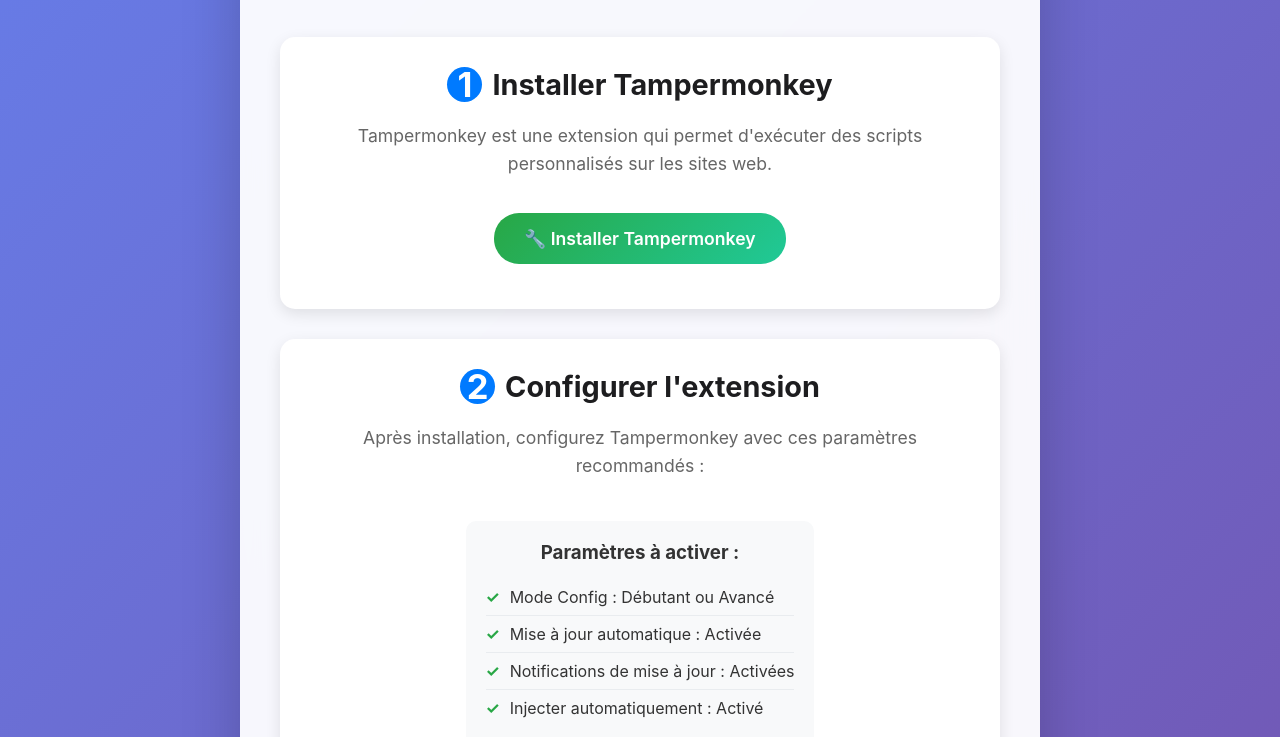
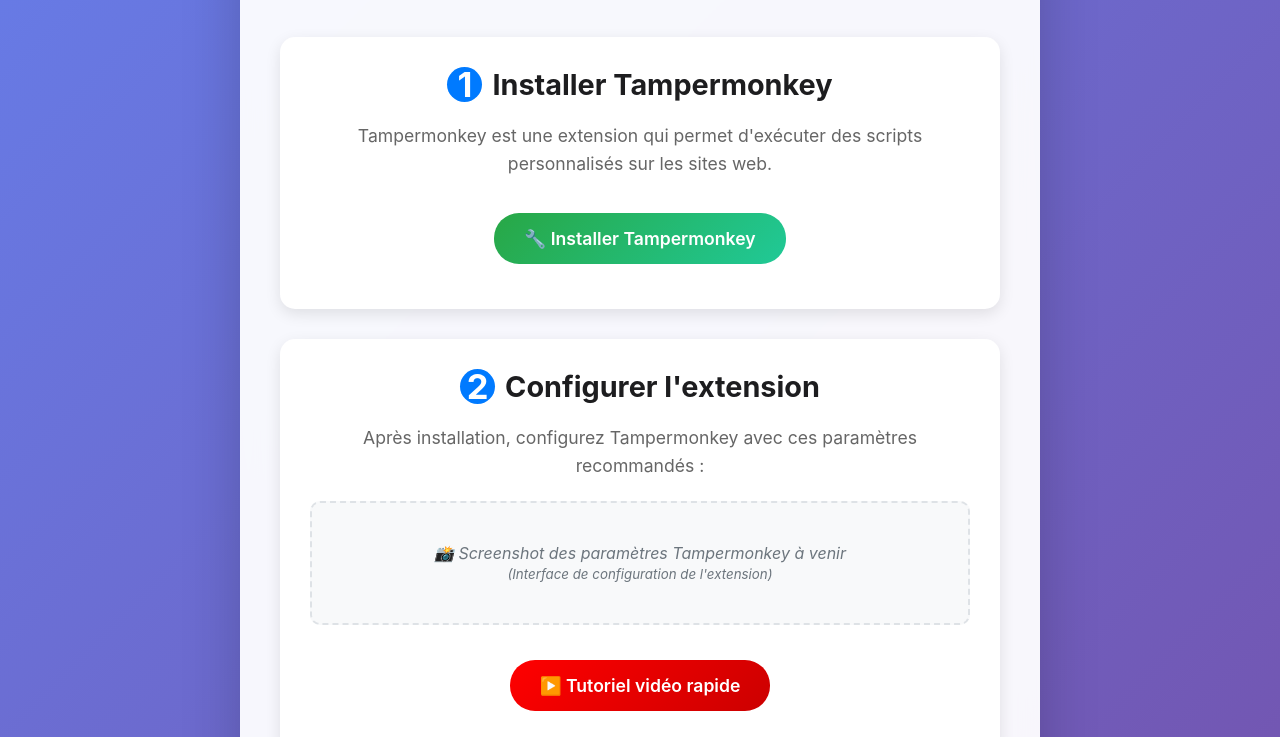
Before and after one commit to MickaelFlores/menu-s3-webetud, a plain HTML site: page index.html in a window 1280 px wide. Shown: the part 215-952 px from the top of the page. Drawn offline with Linux system fonts and the light colour scheme.

Commit message:
Update index.html
Je retirer la liste des options deja sur le screen et la vidéo

```diff
--- a/index.html
+++ b/index.html
@@ -227,15 +227,6 @@
                 Après installation, configurez Tampermonkey avec ces paramètres recommandés :
             </p>
 
-            <div class="settings-list">
-                <h3>Paramètres à activer :</h3>
-                <ul>
-                    <li>Mode Config : Débutant ou Avancé</li>
-                    <li>Mise à jour automatique : Activée</li>
-                    <li>Notifications de mise à jour : Activées</li>
-                    <li>Injecter automatiquement : Activé</li>
-                </ul>
-            </div>
 
             <div class="screenshot">
                 <div class="screenshot-placeholder">
```
